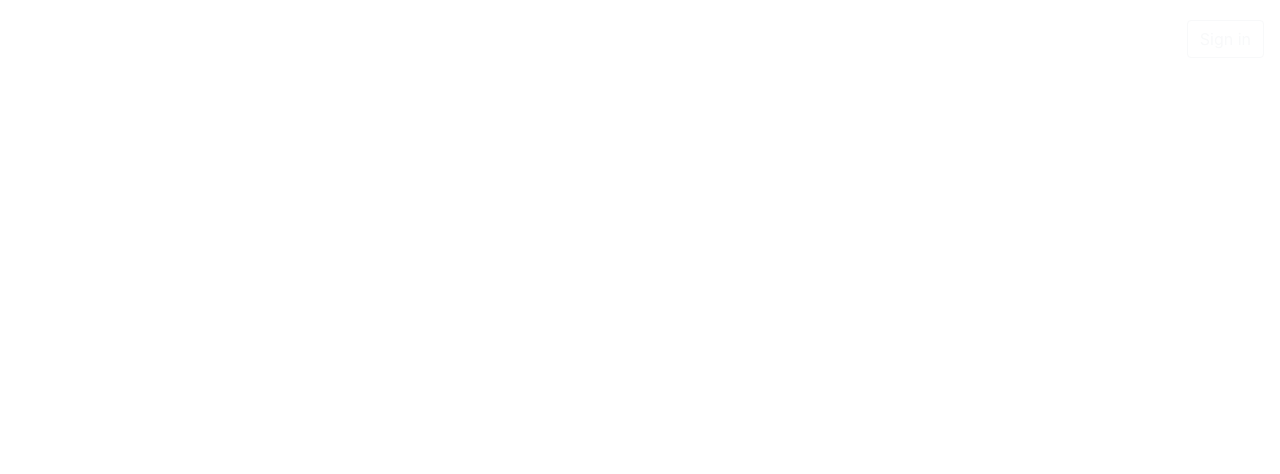
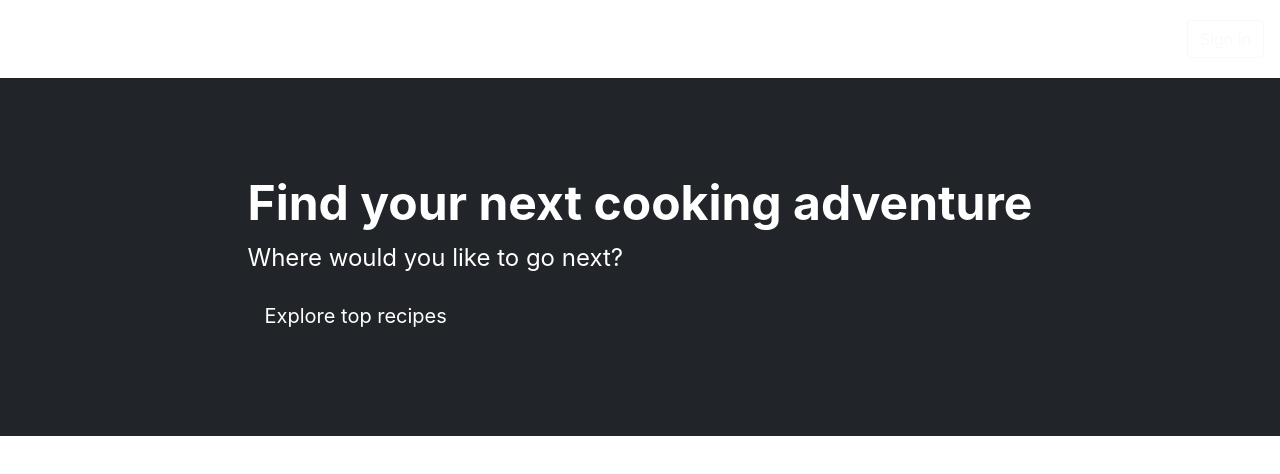
Before and after one commit to AlexAleno/GourmetRecipe, a React (Create React App) app: page / in a window 1280 px wide. Shown: the top 474 px of the page. Built offline with nearby package versions, Linux system fonts and the light colour scheme.

Commit message:
Fixed the project

```diff
--- a/src/App.tsx
+++ b/src/App.tsx
@@ -1,35 +1,10 @@
 import './App.css';
-
+import {Navbar} from "./layouts/NavbarAndFooter/Navbar";
+import {ExploreTopRecipes} from "./layouts/Homepage/ExploreTopRecipes"
 function App() {
   return (
 
-      <nav className='navbar navbar-expand-lg navbar-dark main-color py-3'>
-        <div className='container-fluid'>
-          <span className='navbar-brand'>ReadRush</span>
-          <button className='navbar-toggler' type='button'
-                  data-bs-toggle='collapse'
-                  data-bs-target='#navbarNavDropdown'
-                  aria-controls='navbarNavDropdown' aria-expanded='false'
-                  aria-label='Toggle Navigation'>
-            <span className='navbar-toggler-icon'></span>
-          </button>
-          <div className='collapse navbar-collapse' id='navbarNavDropdown'>
-            <ul className='navbar-nav'>
-              <li className='nav-item'>
-                <a className='nav-link' href='#'>Home</a>
-              </li>
-              <li className='nav-item'>
-                <a className='nav-link' href='#'>Search Books</a>
-              </li>
-            </ul>
-            <ul className='navbar-nav ms-auto' >
-              <li className='nav-item m-1'>
-                <a type='button' className='btn btn-outline-light' href='#'>Sign in</a>
-              </li>
-            </ul>
-          </div>
-        </div>
-      </nav>
+      <><Navbar/><ExploreTopRecipes/></>
 
   );
 }
--- /dev/null
+++ b/src/layouts/Homepage/ExploreTopRecipes.tsx
@@ -0,0 +1,14 @@
+export const ExploreTopRecipes = () => {
+    return (
+        <div className="p-5 mb-4 bg-dark header">
+            <div className="container-fluid py-5 text-white d-flex justify-content-center align-items-center">
+                <div>
+                    <h1 className="display-5 fw-bold">Find your next cooking adventure</h1>
+                    <p className="col-md-8 fs-4">Where would you like to go next?</p>
+                    <a type="button" className="btn main-color btn-lg text-white"
+                       href="#explore-top-receips">Explore top recipes</a>
+                </div>
+            </div>
+        </div>
+    );
+};
```
